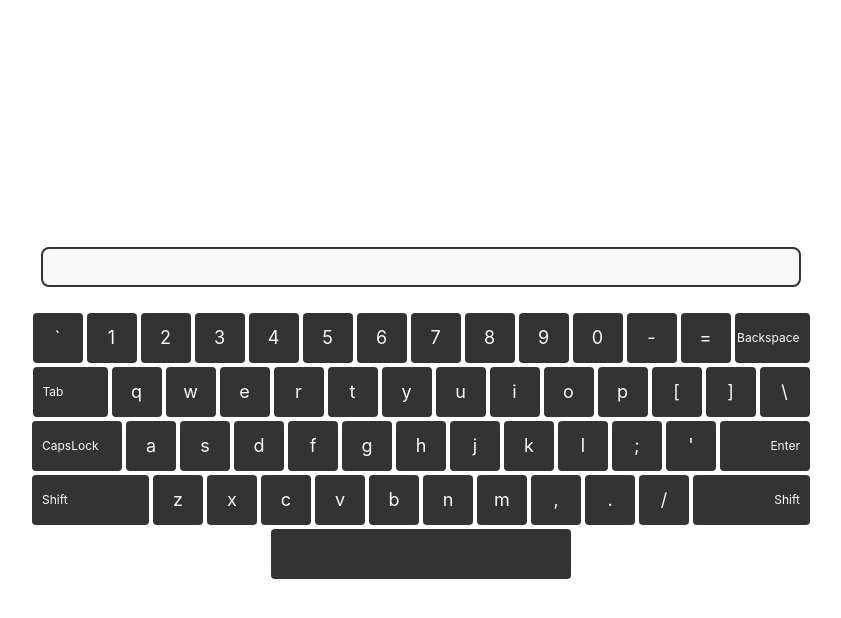
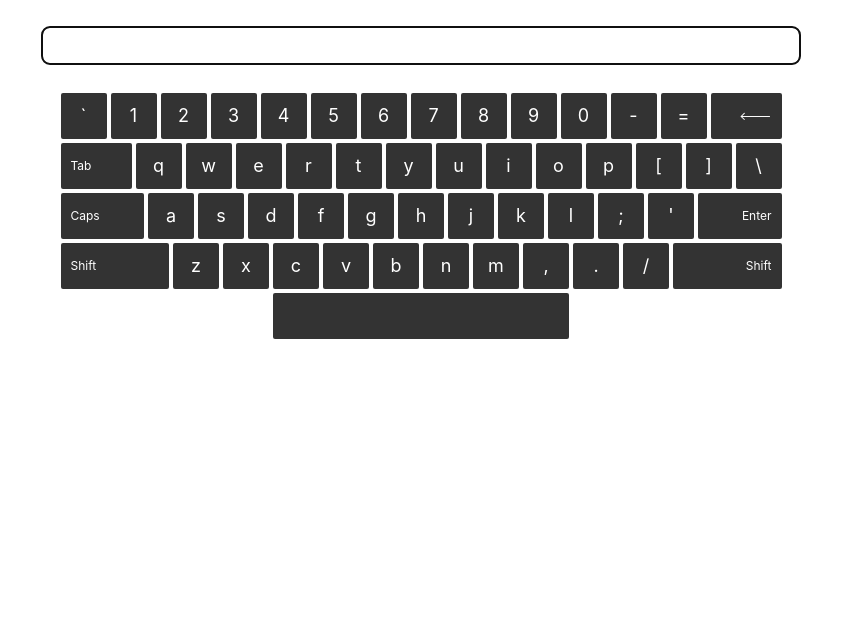
Before and after one commit to Arnav350/virtual-keyboard, a React (Create React App) app: page / in a window 1280 px wide. Shown: the top 618 px of the page, without its empty margins (219-1060 px from the left). Built offline with nearby package versions, Linux system fonts and the light colour scheme.

Commit message:
added clicking functionality, need to figure our shift and caps lock

```diff
--- a/src/App.css
+++ b/src/App.css
@@ -4,8 +4,11 @@
   box-sizing: border-box;
 }
 
+body {
+  background-color: #fff;
+}
+
 .container {
-  height: 100vh;
   display: flex;
   flex-direction: column;
   justify-content: center;
@@ -18,7 +21,6 @@
   height: 5%;
   max-width: 760px;
   width: 100%;
-  background-color: #f8f8f8;
   font-size: 20px;
   border: 2px solid #333;
   border-radius: 8px;
@@ -32,13 +34,11 @@
   flex-direction: column;
   max-width: 1000px;
   width: 100%;
-  gap: 4px;
 }
 
 .row {
   display: flex;
   justify-content: center;
-  gap: 4px;
 }
 
 .key {
@@ -48,12 +48,17 @@
   padding: 1%;
   width: 5%;
   background-color: #333;
+  border: 2px solid #fff;
   font-size: 18px;
-  color: #f8f8f8;
+  color: #fff;
   border-radius: 4px;
   aspect-ratio: 1 / 1;
   cursor: pointer;
-  transition: background-color 100ms;
+  transition: background-color 200ms, opacity 200ms;
+}
+
+.key:hover {
+  opacity: 0.8;
 }
 
 .key__tab,
@@ -79,14 +84,14 @@
 
 .key__caps,
 .key__enter {
-  width: 9%;
-  aspect-ratio: 9 / 5;
+  width: 8.75%;
+  aspect-ratio: 8.75 / 5;
 }
 
 .key__shift-left,
 .key__shift-right {
-  width: 11.7%;
-  aspect-ratio: 11.7 / 5;
+  width: 11.25%;
+  aspect-ratio: 11.25 / 5;
 }
 
 .key__space {
@@ -95,13 +100,8 @@
 }
 
 @media (max-width: 768px) {
-
-  .keyboard,
-  .row {
-    gap: 2px;
-  }
-
   .key {
+    border-width: 1px;
     font-size: 14px;
   }
 
--- a/src/App.tsx
+++ b/src/App.tsx
@@ -1,30 +1,47 @@
-import React, { useEffect, useState } from "react";
+import React, { useEffect, useState, useRef } from "react";
 import "./App.css";
 
 function App() {
+  const input = useRef<HTMLInputElement>(null!);
+
   const [message, setMessage] = useState<string>("");
-  // const [capital, setCapital] = useState(false);
-  const key = document.querySelectorAll<HTMLDivElement>(".key");
 
   function handlePress(event: any) {
-    for (let i = 0; i < key.length; i++) {
-      key[i].style.backgroundColor = "#333";
-      if (key[i].innerHTML === event.key) {
-        key[i].style.backgroundColor = "#ddd";
+    const keys = document.querySelectorAll<HTMLDivElement>(".key");
+    for (let i = 0; i < keys.length; i++) {
+      keys[i].style.backgroundColor = "#333";
+      if (keys[i].innerHTML === event.key) {
+        keys[i].style.backgroundColor = "#ddd";
       }
     }
+    console.log(message);
   }
 
-  // function handleClick(key: any) {
-  //   console.log(key.innerHTML);
-  // }
+  function handleClick(key: any) {
+    const keys = document.querySelectorAll<HTMLDivElement>(".key");
+    for (let i = 0; i < keys.length; i++) {
+      keys[i].style.backgroundColor = "#333";
+      if (keys[i].innerHTML === key.innerHTML) {
+        keys[i].style.backgroundColor = "#ddd";
+        if (key.innerHTML === "&lt;---") {
+          setMessage(input.current.value.slice(0, -1));
+        } else if (key.innerHTML === "Caps") {
+        } else if (key.innerHTML === "Shift") {
+        } else {
+          setMessage(input.current.value + key.innerHTML);
+        }
+      }
+    }
+    input.current.focus();
+  }
 
-  // useEffect(() => {
-  //   for (let i = 0; i < key.length; i++) {
-  //     key[i].addEventListener("click", () => handleClick(key[i]));
-  //     key[i].removeEventListener("click", () => handleClick(key[i]));
-  //   }
-  // }, [key]);
+  useEffect(() => {
+    const keys = document.querySelectorAll<HTMLDivElement>(".key");
+    for (let i = 0; i < keys.length; i++) {
+      keys[i].addEventListener("click", () => handleClick(keys[i]));
+    }
+    input.current.focus();
+  }, []);
 
   return (
     <div className="container" onKeyDown={(event: any) => handlePress(event)}>
@@ -32,7 +49,8 @@ function App() {
         type="text"
         value={message}
         className="input"
-        onChange={(event) => setMessage(event.target.value)}
+        ref={input}
+        onChange={(event: any) => setMessage(event.target.value)}
       />
       <div className="keyboard">
         <div className="row">
@@ -49,7 +67,7 @@ function App() {
           <div className="key">0</div>
           <div className="key">-</div>
           <div className="key">=</div>
-          <div className="key key__backspace">Backspace</div>
+          <div className="key key__backspace">&lt;---</div>
         </div>
         <div className="row">
           <div className="key key__tab">Tab</div>
@@ -68,7 +86,7 @@ function App() {
           <div className="key key__backslash">\</div>
         </div>
         <div className="row">
-          <div className="key key__caps">CapsLock</div>
+          <div className="key key__caps">Caps</div>
           <div className="key">a</div>
           <div className="key">s</div>
           <div className="key">d</div>
--- a/src/index.tsx
+++ b/src/index.tsx
@@ -1,17 +1,13 @@
-import React from 'react';
-import ReactDOM from 'react-dom/client';
-import './index.css';
-import App from './App';
-import reportWebVitals from './reportWebVitals';
+import React from "react";
+import ReactDOM from "react-dom/client";
+import "./index.css";
+import App from "./App";
+import reportWebVitals from "./reportWebVitals";
 
 const root = ReactDOM.createRoot(
-  document.getElementById('root') as HTMLElement
+  document.getElementById("root") as HTMLElement
 );
-root.render(
-  <React.StrictMode>
-    <App />
-  </React.StrictMode>
-);
+root.render(<App />);
 
 // If you want to start measuring performance in your app, pass a function
 // to log results (for example: reportWebVitals(console.log))
```
Also changed, not shown: 1 other file (tests, documents, lock files or other folders).
